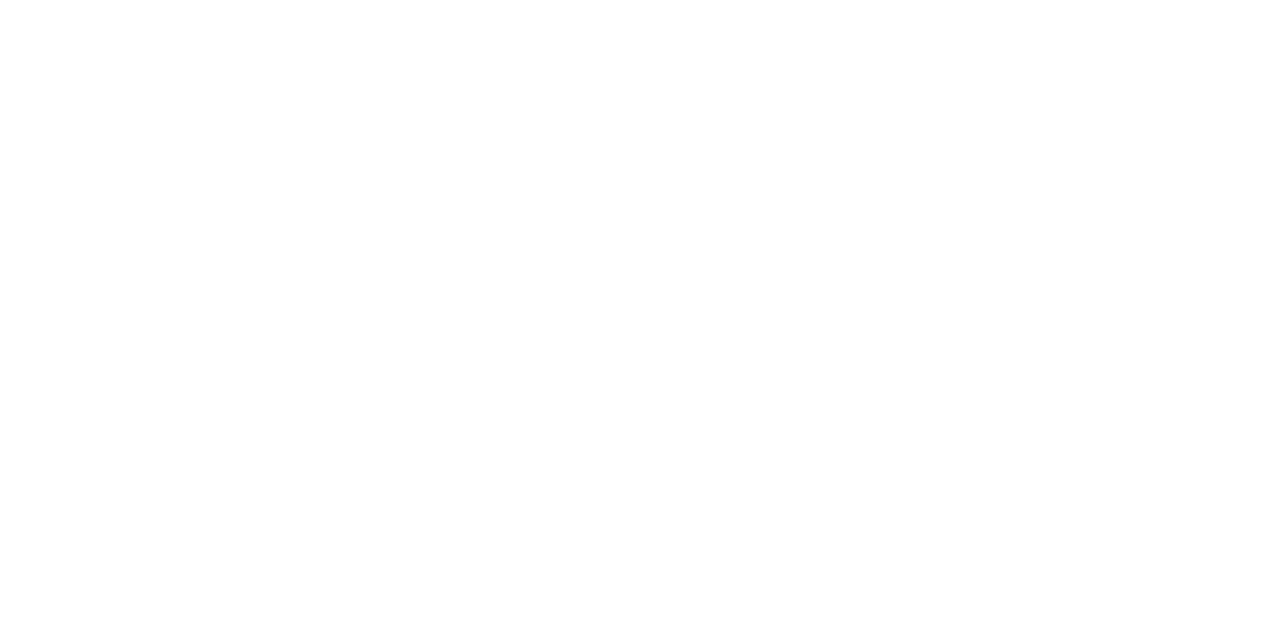
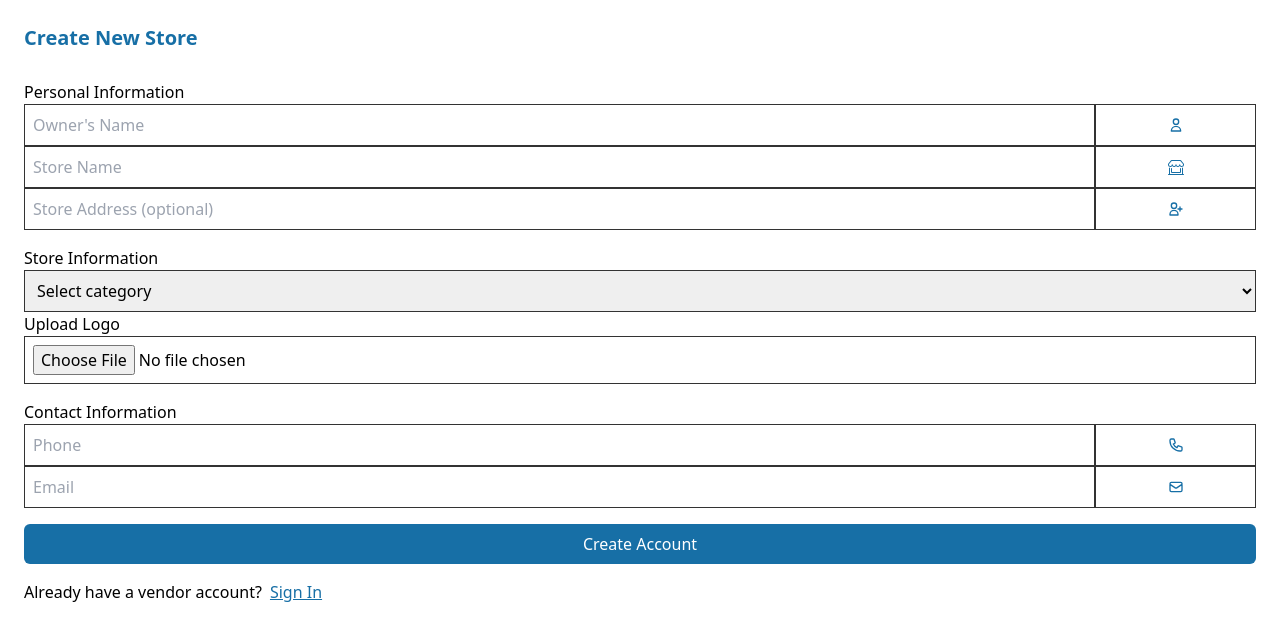
Before and after one commit to vulpes231/go-shopper-client, a React (Vite) app: page /signup in a window 1280 px wide. Before the commit this address had no page. Shown: the top 640 px of the page. Built offline with nearby package versions, Linux system fonts and the light colour scheme; the HTML template or start-up script is replaced by a standard one.

Commit message:
feat-signup added

```diff
--- a/src/App.jsx
+++ b/src/App.jsx
@@ -1,13 +1,15 @@
 import React from "react";
 import { Route, Routes } from "react-router-dom";
 import { HomePage, Error } from "./components";
-import VendorLogin from "./pages/VendorLogin";
+
+import { VendorSignup, VendorLogin } from "./pages";
 
 const App = () => {
   return (
     <Routes>
       <Route path="/" element={<HomePage />} errorElement={<Error />} />
       <Route path="/vendor" element={<VendorLogin />} />
+      <Route path="/signup" element={<VendorSignup />} />
     </Routes>
   );
 };
--- a/src/components/Input.jsx
+++ b/src/components/Input.jsx
@@ -1,18 +1,23 @@
 import React from "react";
+import { styles } from "../constants";
 
-const Input = ({ type, placeHolder, myClass, onChange, value, icon }) => {
+const Input = ({ type, placeHolder, onChange, value, icon }) => {
   return (
-    <div className="flex justify-between bg-red-500">
+    <div className="flex justify-between ">
       <span className="w-full">
         <input
-          className={`w-full border border-[#333] p-2`}
+          className={`w-full border border-[#333] p-2 outline-none`}
           placeholder={placeHolder}
           type={type}
           onChange={onChange}
           value={value}
         />
       </span>
-      <span className="w-[15%] flex justify-center items-center">{icon}</span>
+      <span
+        className={`w-[15%] flex justify-center items-center border border-[#333] ${styles.textColors.primary} `}
+      >
+        {icon}
+      </span>
     </div>
   );
 };
--- a/src/components/index.js
+++ b/src/components/index.js
@@ -3,5 +3,6 @@
 import Footer from "./Footer";
 import Error from "./Error";
 import Logo from "./Logo";
+import Input from "./Input";
 
-export { NavBar, HomePage, Footer, Error, Logo };
+export { NavBar, HomePage, Footer, Error, Logo, Input };
--- a/src/constants/text.js
+++ b/src/constants/text.js
@@ -5,3 +5,18 @@
   { id: "about", title: "about", path: "/about" },
   { id: "help", title: "help", path: "/help" },
 ];
+
+export const categories = [
+  "Fashion",
+  "Sport",
+  "Vehicles",
+  "Properties",
+  "Health & Beauty",
+  "Electronics",
+  "Art",
+  "Babies",
+  "Animals",
+  "Food & Drinks",
+  "Games",
+  "Computer",
+];
--- a/src/pages/VendorLogin.jsx
+++ b/src/pages/VendorLogin.jsx
@@ -2,6 +2,8 @@
 
 import { HiMail, HiLockOpen } from "react-icons/hi";
 import Input from "../components/Input";
+import { Link } from "react-router-dom";
+import { styles } from "../constants";
 
 const VendorLogin = () => {
   return (
@@ -15,6 +17,17 @@
           type="password"
           icon={<HiLockOpen />}
         />
+        <div className="flex justify-between items-center text-sm font-extralight ">
+          <Link>Forgot email?</Link>
+          <Link>Forgot password?</Link>
+        </div>
+        <button className={`${styles.bgColors.light} p-2`}>Login</button>
+        <p className="text-sm font-extralight flex gap-1">
+          Don't have a vendor account?
+          <Link to="/signup" className="underline">
+            Create new account
+          </Link>
+        </p>
       </form>
     </div>
   );
--- /dev/null
+++ b/src/pages/VendorSignup.jsx
@@ -0,0 +1,93 @@
+import React from "react";
+import Input from "../components/Input";
+import {
+  HiOutlineMail,
+  HiOutlinePhone,
+  HiOutlineUser,
+  HiOutlineUserAdd,
+} from "react-icons/hi";
+import { BsShopWindow } from "react-icons/bs";
+import { categories } from "../constants/text";
+import { styles } from "../constants";
+import { Link } from "react-router-dom";
+
+// name, owner, address, email, phone, category, logo
+
+const VendorSignup = () => {
+  const myCategories = categories.map((opt, index) => {
+    return (
+      <option key={index} value={opt}>
+        {opt}
+      </option>
+    );
+  });
+
+  return (
+    <div className="p-6 min-h-screen flex flex-col gap-2">
+      <h3 className={`text-xl font-bold ${styles.textColors.primary} mb-5`}>
+        Create New Store
+      </h3>
+      <form action="" className="flex flex-col gap-4 font-extralight">
+        <div>
+          <h3 className="font-normal">Personal Information</h3>
+          <Input
+            type="text"
+            icon={<HiOutlineUser />}
+            placeHolder="Owner's Name"
+          />
+          <Input type="text" icon={<BsShopWindow />} placeHolder="Store Name" />
+          <Input
+            type="text"
+            icon={<HiOutlineUserAdd />}
+            placeHolder="Store Address (optional)"
+          />
+        </div>
+        <div>
+          <h3 className="font-normal">Store Information</h3>
+          {/* categories */}
+          <select
+            name=""
+            id=""
+            className="w-full border border-[#333] p-2 outline-none"
+          >
+            <option value="">Select category</option>
+            {myCategories}
+          </select>
+
+          {/* multi */}
+          <div>
+            <label htmlFor="">Upload Logo</label>
+            <input
+              className="w-full border border-[#333] p-2"
+              type="file"
+              name=""
+              id=""
+              placeholder="Select store logo"
+            />
+          </div>
+        </div>
+        <div>
+          <h3 className="font-normal">Contact Information</h3>
+          <Input type="text" placeHolder="Phone" icon={<HiOutlinePhone />} />
+          <Input type="text" placeHolder="Email" icon={<HiOutlineMail />} />
+        </div>
+        <button
+          className={`w-full ${styles.bgColors.primary} p-2 font-medium text-[#fff] rounded-md`}
+        >
+          Create Account
+        </button>
+        <p className="flex gap-2">
+          Already have a vendor account?{" "}
+          <Link
+            className={`underline ${styles.textColors.primary}`}
+            to="/vendor"
+          >
+            Sign In
+          </Link>
+        </p>
+      </form>
+    </div>
+  );
+};
+
+export default VendorSignup;
--- a/src/pages/index.js
+++ b/src/pages/index.js
@@ -1,3 +1,4 @@
-import Vendor from "./Vendor";
+import VendorLogin from "./VendorLogin";
+import VendorSignup from "./VendorSignup";
 
-export { Vendor };
+export { VendorLogin, VendorSignup };
```
